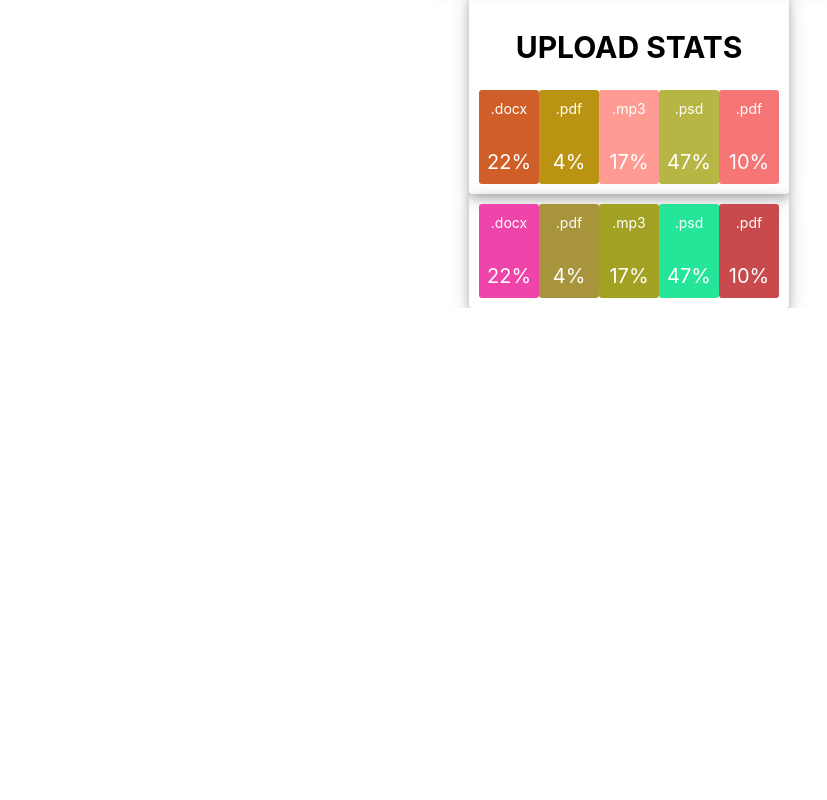
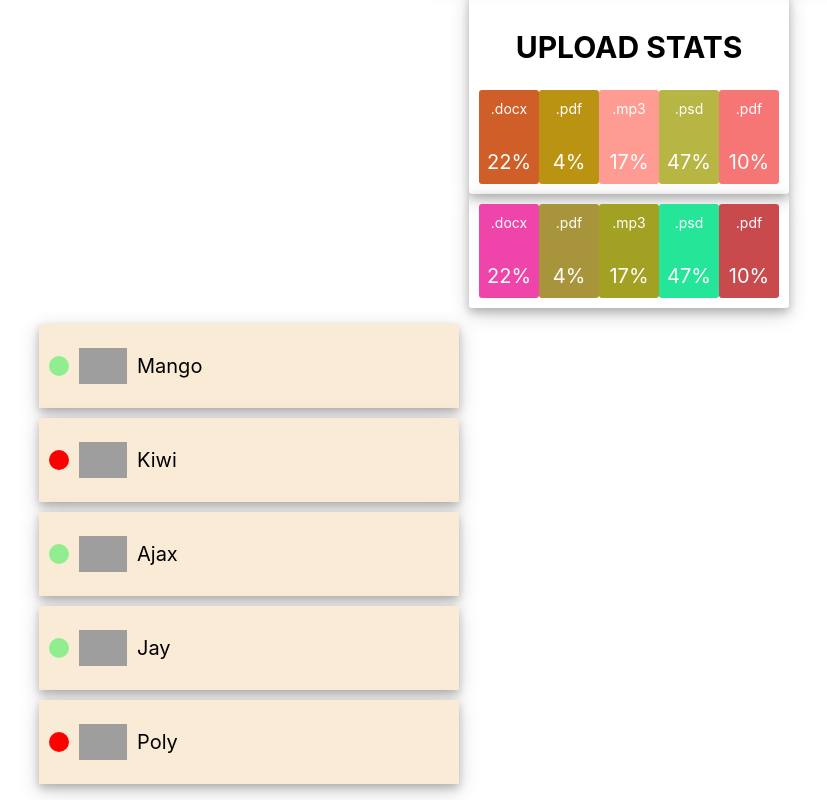
Before and after one commit to ewa-domanska/goit-react-hw-01-components, a React (Create React App) app: page / in a window 1280 px wide. Shown: the part 1217-2017 px from the top of the page, without its empty margins (11-838 px from the left). Before the commit the page ends 1525 px from the top, so only its background shows below. Built offline with nearby package versions, Linux system fonts and the light colour scheme; grey boxes are pictures that could not be loaded.

Commit message:
Task 1.3

```diff
--- /dev/null
+++ b/src/components/friendList/friends.jsx
@@ -0,0 +1,32 @@
+import styles from './friends.module.css'
+
+export const FriendList = ({friends}) => {
+  let friendsHTMLArray = []
+
+  friends.forEach(function (friend) {
+    friendsHTMLArray.push(<FriendListItem
+      avatar={friend.avatar}
+      name={friend.name}
+      isOnline={friend.isOnline}/>)
+  })
+
+  return (
+    <ul className={styles.friendList}>
+      {friendsHTMLArray}
+    </ul>
+  );
+}
+
+const FriendListItem = ({avatar, name, isOnline}) => {
+  return (
+    <li className={styles.item}>
+      {
+        (isOnline)
+          ? <span className={styles.present}></span>
+          : <span className={styles.absent}></span>
+      }
+      <img className={styles.avatar} src={avatar} alt="User avatar" width="48"/>
+      <p className={styles.name}>{name}</p>
+    </li>
+  )
+}
--- /dev/null
+++ b/src/components/friendList/friends.module.css
@@ -0,0 +1,36 @@
+.item {
+  display: flex;
+  align-items: center;
+  background-color: antiquewhite;
+  width: 400px;
+  box-shadow: 0 4px 8px 0 rgba(0, 0, 0, 0.2), 0 6px 20px 0 rgba(0, 0, 0, 0.19);
+  margin: 10px;
+  padding: 10px;
+}
+
+.friendList {
+list-style-type: none;
+}
+
+.present {
+  width: 20px;
+  height: 20px;
+  border-radius: 50%;
+  background-color: lightgreen;
+}
+
+.absent {
+  width: 20px;
+  height: 20px;
+  border-radius: 50%;
+  background-color: red;
+}
+
+.avatar {
+  padding-right: 10px;
+  padding-left: 10px;
+}
+
+.name {
+  font-size: 20px;
+}
--- /dev/null
+++ b/src/components/friendList/friendsData.json
@@ -0,0 +1,32 @@
+[
+  {
+    "avatar": "https://cdn-icons-png.flaticon.com/512/1998/1998592.png",
+    "name": "Mango",
+    "isOnline": true,
+    "id": 1812
+  },
+  {
+    "avatar": "https://cdn-icons-png.flaticon.com/512/616/616438.png",
+    "name": "Kiwi",
+    "isOnline": false,
+    "id": 1137
+  },
+  {
+    "avatar": "https://cdn-icons-png.flaticon.com/512/1623/1623681.png",
+    "name": "Ajax",
+    "isOnline": true,
+    "id": 1213
+  },
+  {
+    "avatar": "https://cdn-icons-png.flaticon.com/512/2977/2977285.png",
+    "name": "Jay",
+    "isOnline": true,
+    "id": 1714
+  },
+  {
+    "avatar": "https://cdn-icons-png.flaticon.com/512/1998/1998749.png",
+    "name": "Poly",
+    "isOnline": false,
+    "id": 1284
+  }
+]
--- a/src/index.js
+++ b/src/index.js
@@ -1,17 +1,21 @@
 import React from 'react';
 import ReactDOM from 'react-dom/client';
-import { App } from 'components/App';
+import {App} from 'components/App';
 import './index.css';
 import user from './components/profile/user.json';
 import data from './components/statistics/data.json';
 import {Profile} from "./components/profile/profile";
 import {Statistics} from "./components/statistics/statistics";
+import friendsData from "./components/friendList/friendsData.json";
+import {FriendList} from "./components/friendList/friends";
+
 
 ReactDOM.createRoot(document.getElementById('root')).render(
   <React.StrictMode>
-    <App />
+    <App/>
     <Profile user={user}/>
     <Statistics title="upload stats" stats={data}/>
     <Statistics stats={data}/>
+    <FriendList friends={friendsData}/>
   </React.StrictMode>
 );
```
